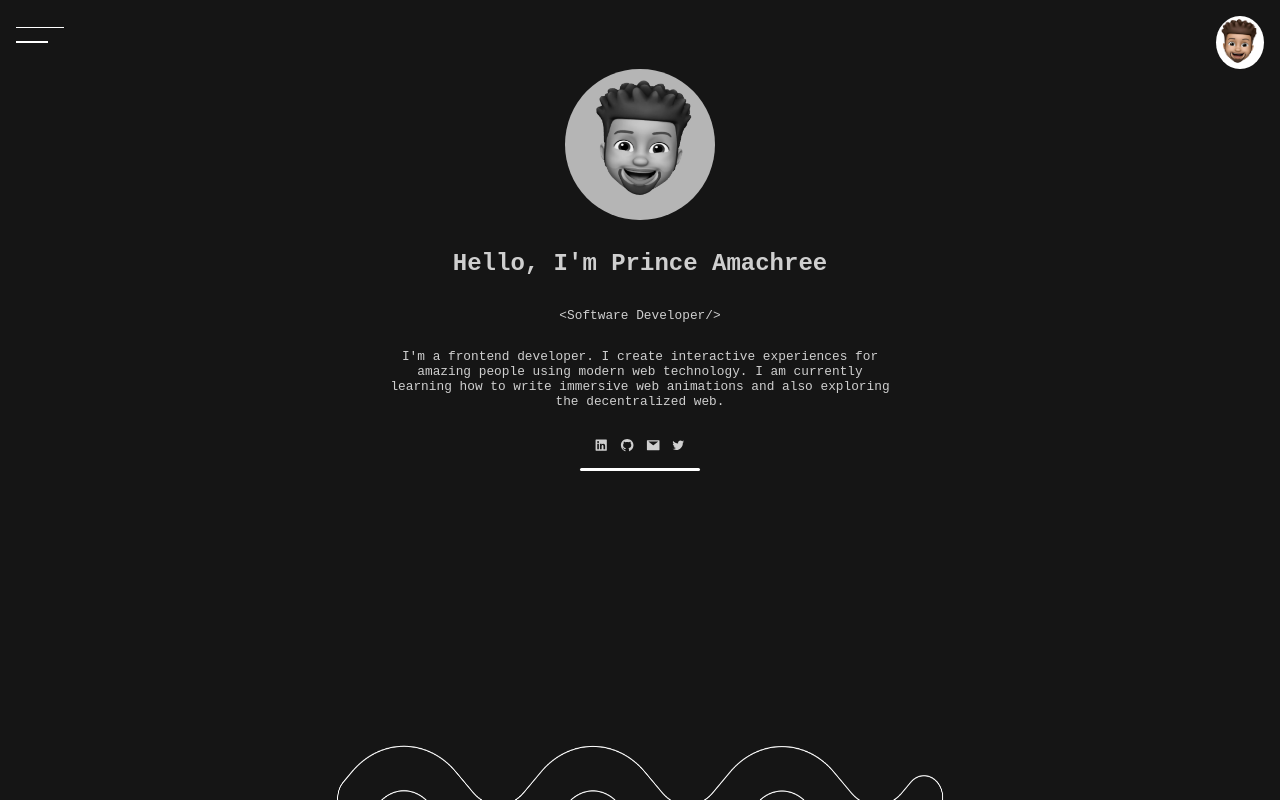
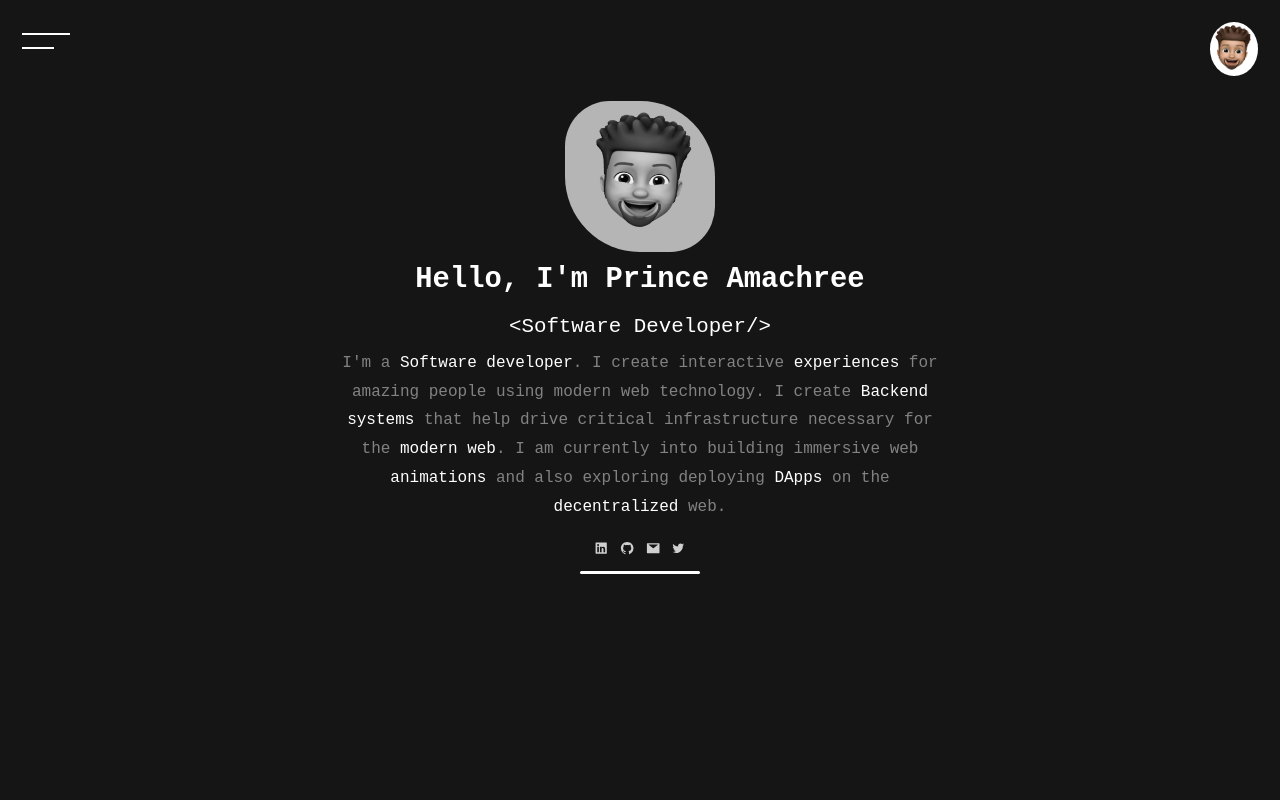
Before and after one commit to prince-hope1975/portfolio_next, a Next.js app: page / in a window 1280 px wide. Built offline with nearby package versions, Linux system fonts and the light colour scheme.

Commit message:
updated ui

```diff
--- a/components/header.tsx
+++ b/components/header.tsx
@@ -14,16 +14,21 @@ const Header = () => {
   const router = useRouter();
   const { active, setActive } = useGlobalContext();
   const [tl, setTl] = useState(gsap.timeline({ paused: false }));
-  const {isModalOpen, setModal} = useGlobalContext();
+  const { isModalOpen, setModal } = useGlobalContext();
   const ref = useRef();
 
   const handleModal = () => {
+    console.log(isModalOpen);
     if (!isModalOpen) {
       gsap.to(burger1.current, { rotate: "45deg", y: "15", width: "2rem" });
       gsap.to(burger2.current, { rotate: "-45deg" });
-        gsap.to(modal.current, { y: "105vh", opacity:1, duration:.6, display:"flex" });
-        setModal(true);
-
+      gsap.to(modal.current, {
+        y: "105vh",
+        opacity: 1,
+        duration: 0.6,
+        display: "flex",
+      });
+      setModal(!isModalOpen);
     }
     if (isModalOpen) {
       gsap.to(burger1.current, {
@@ -32,11 +37,14 @@ const Header = () => {
         width: "3rem",
       });
       gsap.to(burger2.current, { rotate: "+0" });
-        gsap.to(modal.current, { y: "-105vh",display:"none", opacity: 0, duration: 0.1});
-        setModal(false);
-
+      gsap.to(modal.current, {
+        y: "-105vh",
+        display: "none",
+        opacity: 0,
+        duration: 0.1,
+      });
+      setModal(!isModalOpen);
     }
-
   };
 
   useEffect(() => {
@@ -45,8 +53,9 @@ const Header = () => {
       opacity: 0,
       duration: 0.3,
     });
+      setModal(false);
+
   }, []);
-
 
   return (
     <header className={`${styles.header}`}>
--- a/pages/about.jsx
+++ b/pages/about.jsx
@@ -12,10 +12,9 @@ import { useGlobalContext } from "../context";
 
 
 const About = () => {
-  const index =1
   const ref = useRef();
   const [tl, setTl] = useState(gsap.timeline({ paused: false }));
-  const {active} = useGlobalContext()
+  const {active, setModal} = useGlobalContext()
 
 
   useEffect(() => {
@@ -24,6 +23,7 @@ const About = () => {
       opacity: 0,
       duration: 0.3,
     });
+    setModal(false)
   }, []);
   return (
     <>
--- a/pages/contact.jsx
+++ b/pages/contact.jsx
@@ -5,9 +5,10 @@ import Footer from "../components/footer";
 import styles from "../styles/Contact.module.css";
 import { useState, useRef, useEffect } from "react";
 import gsap from "gsap";
+import { useGlobalContext } from "../context";
 
 const Contact = () => {
-  const index = 3
+  const {setModal} = useGlobalContext()
   const [input, setInput] = useState({})
   const handleSubmit = () => {
     return;
@@ -21,6 +22,7 @@ const Contact = () => {
          opacity: 0,
          duration: 0.3,
        });
+       setModal(false)
      }, []);
   return (
     <div ref={ref}>
--- a/pages/index.tsx
+++ b/pages/index.tsx
@@ -17,9 +17,8 @@ import {
 import { useGlobalContext } from "../context";
 
 export default function Home() {
-  const index= 0
   const [tl, setTl] = useState(gsap.timeline({ paused: false }));
-  const {theme, setTheme} = useGlobalContext()
+  const {theme, setTheme, setModal} = useGlobalContext()
   const ref = useRef();
 
   useEffect(() => {
@@ -28,7 +27,7 @@ export default function Home() {
       opacity: 0,
       duration: 0.3,
     });
-
+   setModal(false)
   }, []);
 
   return (
@@ -43,24 +42,31 @@ export default function Home() {
       </Head>
       <Header />
 
-     {theme ==="purple" && <div className={`${styles.squiggle}`}>
+      {theme === "purple" && (
+        <div className={`${styles.squiggle}`}>
           <Image alt="squiggle" src="/Saly-30.png" width={750} height={250} />
-      </div>}
+        </div>
+      )}
       <main className={`${styles.main}`}>
-        <Logo className={`${styles.homeLogo} ${theme==="dark" && styles.darkImg}`} />
+        <Logo
+          className={`${styles.homeLogo} ${theme === "dark" && styles.darkImg}`}
+        />
 
         <div className={`${styles.text}`}>
           <h1>{`Hello, I\'m Prince Amachree`}</h1>
-          <p>{"<" + "Software Developer" + "/>"}</p>
+          <p className={styles.software_font}>
+            {"<" + "Software Developer" + "/>"}
+          </p>
         </div>
-        <p>
-          {` I\'m a frontend developer. I create interactive experiences for amazing
-          people using modern web technology. I am currently learning how to
-          write immersive web animations and also exploring the decentralized
-          web.`}
-
+        <p className={styles.desc}>
+          {`I\'m `}a <span className={styles.span}>Software developer</span>. I create interactive <span className={styles.span}>experiences</span> for
+          amazing people using modern web technology.
+          I create <span className={styles.span}>Backend systems</span> that help drive critical infrastructure necessary for the <span className={styles.span}>modern web</span>.
+           I am currently into
+          building immersive web <span className={styles.span}>animations</span> and also exploring deploying <span className={styles.span}>DApps</span> on the <span className={styles.span}>decentralized</span> web.
         </p>
-       {theme === "purple "&& <div className={`${styles.lolipop}`}>
+        {theme === "purple " && (
+          <div className={`${styles.lolipop}`}>
             <Image
               alt="lolipop background"
               className={``}
@@ -68,7 +74,8 @@ export default function Home() {
               width={450}
               height={180}
             />
-        </div>}
+          </div>
+        )}
       </main>
       <footer className={`${styles.footer}`}>
         <div className={styles.contacts}>
@@ -87,7 +94,6 @@ export default function Home() {
           />
         </div>
       </footer>
-
     </div>
   );
 }
--- a/styles/Home.module.css
+++ b/styles/Home.module.css
@@ -6,7 +6,7 @@
   display: flex;
   align-items: center;
   justify-content: space-between;
-  padding: 1rem;
+  padding: 1.4rem;
   z-index: 9;
 }
 
@@ -71,7 +71,7 @@
 }
 
 .main {
-  width: clamp(300px, 80%, 500px);
+  width: clamp(300px, 90%, 600px);
   margin: auto;
   display: flex;
   flex-direction: column;
@@ -82,26 +82,45 @@
 }
 
 .main h1 {
+  color: white;
   line-height: 3.5rem;
-  font-size: 1.5rem;
+  font-size: 1.8rem;
+  font-weight: bolder;
+  padding: 0;
+  margin: 0;
 }
 
 .main p {
   font-weight: lighter;
-  font-size: .8rem;
   text-align: center;
+  margin: 0;
+  margin-bottom: .2rem;
+  line-height: 3ch;
+}
+.software_font{
+  font-size: 1.3rem;
+  color: white;
+  font-weight: bold;
+}
+.desc{
+  color:hsl(0, 0%, 51%)
+}
+.span{
+  color: white
 }
 
 .logo {
   background: hsl(0, 0%, 71%);
   padding: .2rem;
   border-radius: 50%;
+  border-top-left-radius: 30%;
+  border-bottom-right-radius:30% ;
   padding-left: 1rem;
   z-index: -1;
 }
 
 .homeLogo {
-  margin-top: 4.3rem;
+  margin-top: 6.3rem;
 }
 
 .image {
--- a/styles/globals.css
+++ b/styles/globals.css
@@ -36,15 +36,17 @@ a {
   box-sizing: border-box;
 }
 ::-webkit-scrollbar{
-  width: 5px
+  width: 1px
 }
 ::-webkit-scrollbar-track{
-  background: rgb(226, 116, 12);
+  /* background: rgb(226, 116, 12); */
+  width: 0;
   border-radius: 7px;
 }
 ::-webkit-scrollbar-thumb{
-  background: #888;
+  /* background: #888; */
+  width: 0;
 }
 ::-webkit-scrollbar-thumb:hover{
-  background: #555;
+  /* background: #555; */
 }
```
Also changed, not shown: pages/projects.tsx (+10 -5 lines). Lines whose indentation alone changed are shown as unchanged.
